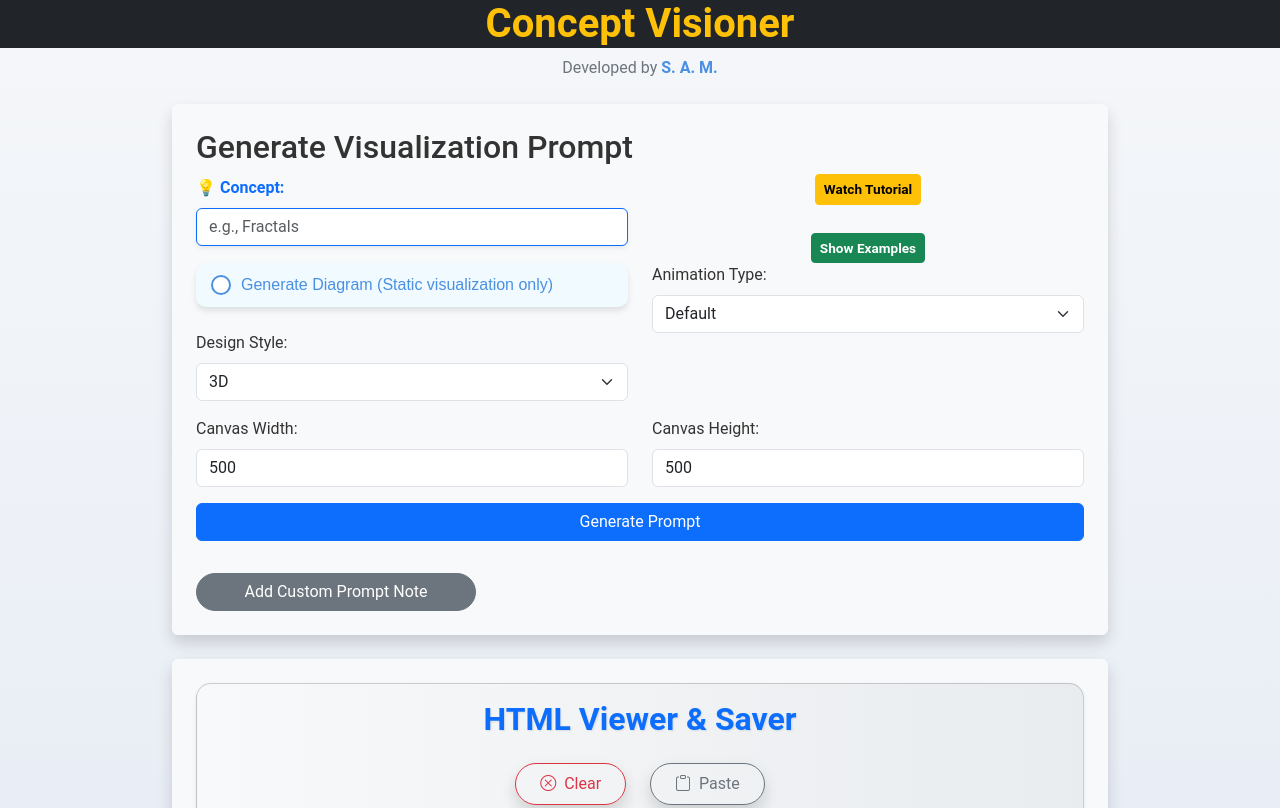
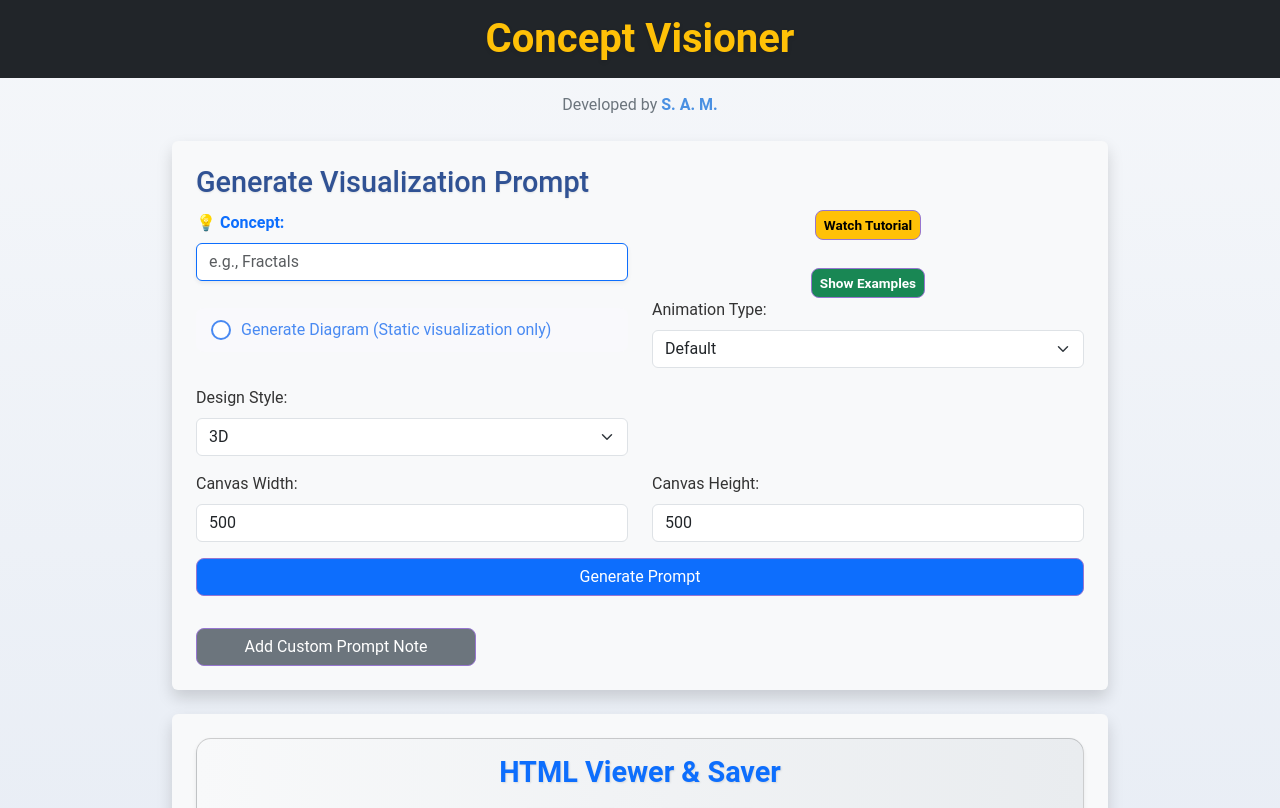
Before and after one commit to Sabir-Ali-Mondal/Concept-Visioner, a plain HTML site: page index.html in a window 1280 px wide. Shown: the top 808 px of the page. Drawn offline with nearby package versions, Linux system fonts and the light colour scheme.

Commit message:
Update index.html

```diff
--- a/index.html
+++ b/index.html
@@ -18,6 +18,33 @@
         .container {
             max-width: 960px;
         }
+
+        .btn {
+            border-radius: 8px !important;
+            border: 1px solid #9776D0 !important;
+            /* Improved button border color */
+        }
+
+        h1 {
+            color: #305294;
+            /* Darker blue */
+            text-align: center;
+            font-size: 2.5rem;
+            margin-bottom: 15px;
+            padding: 15px 0;
+            /* Add padding for better visual appeal */
+            background-color: #e0e7f2;
+            /* Subtle background gradient for h1 */
+            text-shadow: 0 2px 4px rgba(0, 0, 0, 0.1);
+        }
+
+        h2 {
+            color: #305294;
+            font-size: 1.8rem;
+            margin-bottom: 10px;
+            text-shadow: 0 1px 2px rgba(0, 0, 0, 0.1);
+        }
+
 
         #iframe-preview {
             border: 1px solid #ddd;
@@ -80,51 +107,42 @@
             display: flex;
             align-items: center;
             gap: 10px;
-            font-family: 'Arial', sans-serif;
             font-size: 16px;
-            color: #4A90E2;
-            background: #f0faff;
-            border-radius: 10px;
+            color: #498AF2;
+            /* More visually appealing color */
+            background-color: #f9f9fc;
+            /* Subtle background */
+            border-radius: 8px;
             padding: 10px 15px;
-            box-shadow: 0 4px 6px rgba(0, 0, 0, 0.1);
-            transition: transform 0.2s ease-in-out, box-shadow 0.2s ease-in-out;
+            margin-bottom: 10px;
+            margin-top: 10px;
             cursor: pointer;
+            transition: background-color 0.3s ease;
+            /* Smooth transition for hover */
         }
 
         .cool-checkbox:hover {
-            transform: scale(1.05);
-            box-shadow: 0 6px 10px rgba(0, 0, 0, 0.15);
+            background-color: #e0f2ff;
         }
 
         .cool-checkbox input[type="checkbox"] {
             appearance: none;
             width: 20px;
             height: 20px;
-            border: 2px solid #4A90E2;
+            border: 2px solid #498AF2;
+            /* Border color change */
             border-radius: 50%;
             outline: none;
             cursor: pointer;
             position: relative;
             background: #fff;
             transition: all 0.3s ease;
+
         }
 
         .cool-checkbox input[type="checkbox"]:checked {
-            background: #4A90E2;
-            border-color: #4A90E2;
-        }
-
-        .cool-checkbox input[type="checkbox"]:checked::after {
-            content: '✓';
-            color: #fff;
-            font-size: 16px;
-            display: block;
-            text-align: center;
-            line-height: 20px;
-        }
-
-        .cool-checkbox span {
-            font-size: 16px;
+            background: #498AF2;
+            border-color: #498AF2;
         }
     </style>
 </head>
```
